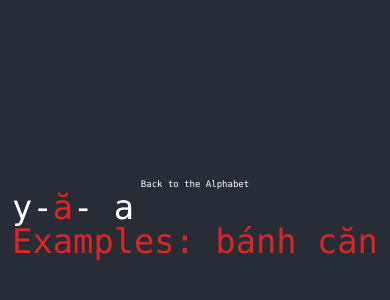
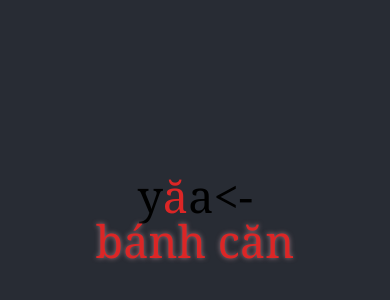
Before and after one commit to TrLam/vn-alphabet, a React (Create React App) app: page /1 in a window 390 px wide. Shown: the part 204-504 px from the top of the page. Built offline with nearby package versions, Linux system fonts and the light colour scheme.

Commit message:
Updated UI and responsiveness

```diff
--- a/src/Alphabet/index.js
+++ b/src/Alphabet/index.js
@@ -7,8 +7,8 @@ import { ALPHABET } from 'src/constants/alphabet';
 const Alphabet = () => {
   return (
     <>
-      <header className="p-3">Bảng chữ cái</header>
-      <div className="grid gap-5 grid-cols-3 sm:grid-cols-5">
+      <header className="text-white p-3">BẢNG CHỮ CÁI</header>
+      <div className="grid gap-5 grid-cols-3 md:grid-cols-5">
         {ALPHABET.map((letterData) => (
           <Link to={`/${letterData.id}`} key={letterData.id}>
             <Letter letter={letterData.letter} />
--- a/src/App.js
+++ b/src/App.js
@@ -2,7 +2,8 @@ import { Outlet } from 'react-router';
 
 function App() {
   return (
-    <div className="font-mono bg-[#282c34] text-white text-6xl text-center min-h-screen flex flex-col items-center justify-center ">
+    // <div className="font-mono bg-[#282c34] text-white text-6xl text-center min-h-screen flex flex-col items-center justify-center ">
+    <div className="font-serif bg-[#282c34] text-6xl text-center min-h-screen flex flex-col items-center justify-center">
       <Outlet />
     </div>
   );
--- a/src/Letter/index.js
+++ b/src/Letter/index.js
@@ -2,7 +2,7 @@ import React from 'react';
 
 const Letter = (props) => {
   return (
-    <button className="bg-transparent hover:bg-blue-500 text-blue-700 font-semibold hover:text-white p-6 border border-blue-500 hover:border-transparent rounded">
+    <button className="bg-transparent hover:bg-blue-500 whitespace-nowrap text-blue-700 font-semibold hover:text-white p-6 w-48 border border-blue-500 hover:border-transparent rounded">
       {props.letter.toUpperCase()} {props.letter.toLowerCase()}
     </button>
   );
--- a/src/LetterInsight/index.js
+++ b/src/LetterInsight/index.js
@@ -14,17 +14,17 @@ const LetterInsight = () => {
     return <NotFound />;
   }
   return (
-    <div className="flex flex-col">
-      <Link className="text-base" to="/">
-        Back to the Alphabet
-      </Link>
-      <div className="flex flex-row">
-        <Link to={`/${prev}`}>{prevLetter.letter}-</Link>
+    <>
+      <div className="flex flex-row place-content-between">
+        <Link to={`/${prev}`}>{prevLetter.letter}</Link>
         <header className="text-red-600">{letter}</header>
-        <Link to={`/${next}`}>- {nextLetter.letter}</Link>
+        <Link to={`/${next}`}>{nextLetter.letter}</Link>
+        <Link to="/">{'     <-'}</Link>
       </div>
-      <span className="text-red-600">Examples: {examples.join(', ')}</span>
-    </div>
+      <span className="text-red-600 [text-shadow:0_0_5px_rgba(255,192,203,50%)]">
+        {examples.join(', ')}
+      </span>
+    </>
   );
 };
 
--- a/src/index.css
+++ b/src/index.css
@@ -1,5 +1,5 @@
 html {
-  font-size: clamp(9px, 1vw, 18px);
+  font-size: clamp(12px, 1vw, 20px);
 }
 
 body {
```
